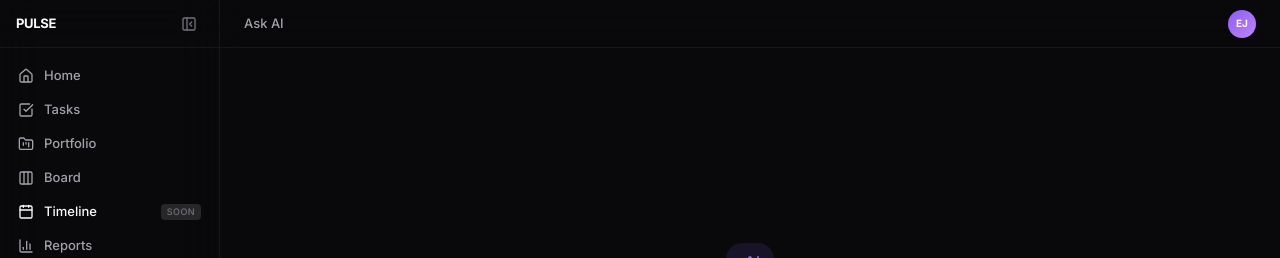
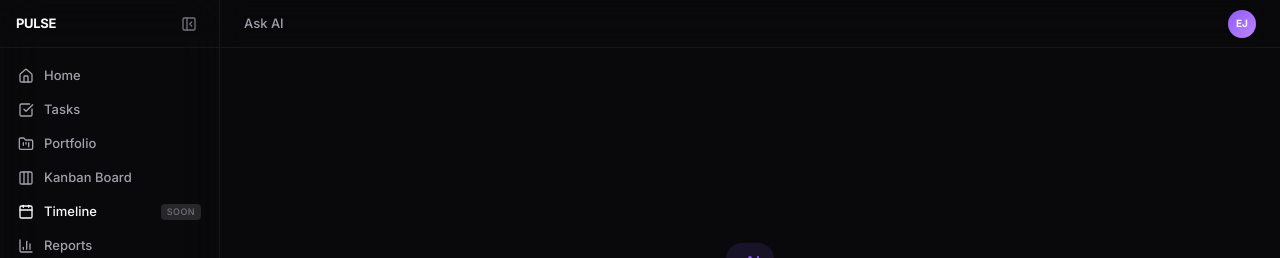
Before and after one commit to Eshgin-HR/pulse, a Next.js app: page /ai in a window 1280 px wide. Shown: the top 258 px of the page. Built offline with nearby package versions, Linux system fonts and the light colour scheme.

Commit message:
rename: Board → Kanban Board

```diff
--- a/src/app/(app)/board/page.tsx
+++ b/src/app/(app)/board/page.tsx
@@ -213,7 +213,7 @@ export default function BoardPage() {
 
       {/* Header + Filters */}
       <div className="flex items-center justify-between mb-4">
-        <h1 className="text-xl font-semibold text-tx-primary tracking-tight">Board</h1>
+        <h1 className="text-xl font-semibold text-tx-primary tracking-tight">Kanban Board</h1>
         <div className="flex items-center gap-2">
           <select value={filterPortfolio} onChange={e => setFilterPortfolio(e.target.value)}
             className={cn('h-8 px-3 rounded-lg border text-sm font-medium appearance-none cursor-pointer bg-surface transition-colors',
--- a/src/app/(app)/layout.tsx
+++ b/src/app/(app)/layout.tsx
@@ -24,7 +24,7 @@ const navItems = [
   { href: '/home', label: 'Home', icon: Home },
   { href: '/tasks', label: 'Tasks', icon: CheckSquare },
   { href: '/portfolio', label: 'Portfolio', icon: FolderKanban },
-  { href: '/board', label: 'Board', icon: Columns3 },
+  { href: '/board', label: 'Kanban Board', icon: Columns3 },
   { href: '#', label: 'Timeline', icon: Calendar, soon: true },
   { href: '/reports', label: 'Reports', icon: BarChart3 },
   { href: '/ai', label: 'Ask AI', icon: Sparkles },
@@ -35,7 +35,7 @@ const pageTitles: Record<string, string> = {
   '/tasks': 'Tasks',
   '/portfolio': 'Portfolio',
   '/settings': 'Settings',
-  '/board': 'Board',
+  '/board': 'Kanban Board',
   '/reports': 'Reports',
   '/ai': 'Ask AI',
 };
```
